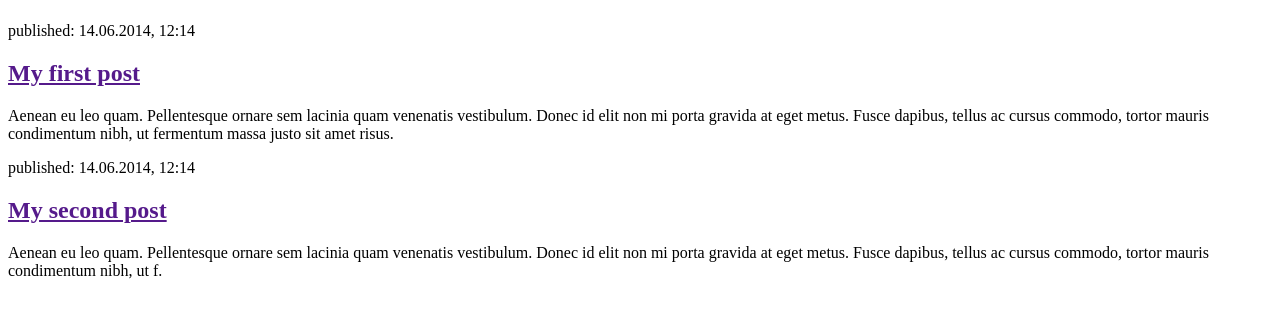
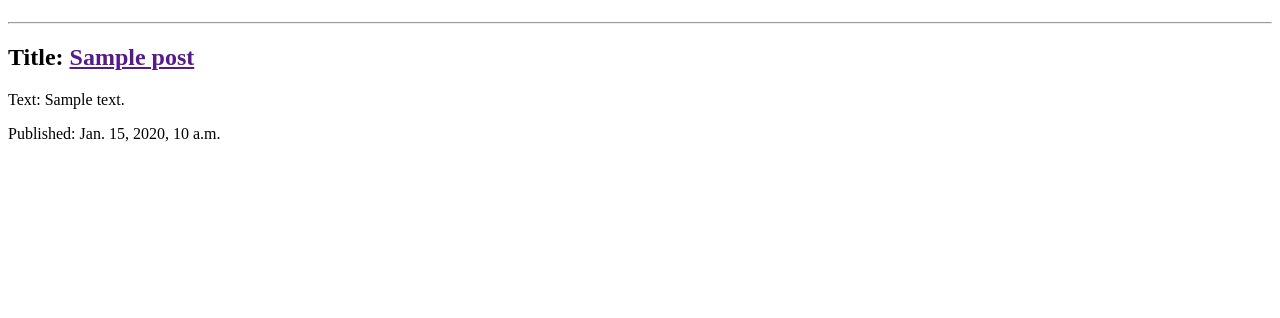
Before and after one commit to aleksandarj/my-first-blog, a Django app: page / in a window 1280 px wide. Shown: the part 58-376 px from the top of the page. Run offline with Django 3.2, Linux system fonts and the light colour scheme; tables that the repository leaves empty hold one stand-in row (values such as "Sample post").

Commit message:
linked blog articles with root view

```diff
--- a/blog/templates/blog/post_list.html
+++ b/blog/templates/blog/post_list.html
@@ -8,16 +8,14 @@
             <h1><a href="/">Django Girls Blog</a></h1>
         </header>
 
-        <article>
-            <time>published: 14.06.2014, 12:14</time>
-            <h2><a href="">My first post</a></h2>
-            <p>Aenean eu leo quam. Pellentesque ornare sem lacinia quam venenatis vestibulum. Donec id elit non mi porta gravida at eget metus. Fusce dapibus, tellus ac cursus commodo, tortor mauris condimentum nibh, ut fermentum massa justo sit amet risus.</p>
-        </article>
+        <hr>
 
-        <article>
-            <time>published: 14.06.2014, 12:14</time>
-            <h2><a href="">My second post</a></h2>
-            <p>Aenean eu leo quam. Pellentesque ornare sem lacinia quam venenatis vestibulum. Donec id elit non mi porta gravida at eget metus. Fusce dapibus, tellus ac cursus commodo, tortor mauris condimentum nibh, ut f.</p>
-        </article>
+        {% for post in posts %}
+            <article>
+                <h2>Title: <a href="">{{ post.title }}</a></h2>
+                <p>Text: {{ post.text|linebreaksbr }}</p>
+                <time>Published: {{ post.published_date }}</time>
+            </article>
+        {% endfor %}
     </body>
 </html>
--- a/blog/views.py
+++ b/blog/views.py
@@ -1,4 +1,6 @@
 from django.shortcuts import render
+from .models import Post
 
 def post_list(request):
-    return render(request, 'blog/post_list.html', {})
+    posts = Post.objects.order_by('published_date')
+    return render(request, 'blog/post_list.html', { 'posts' : posts })
```
